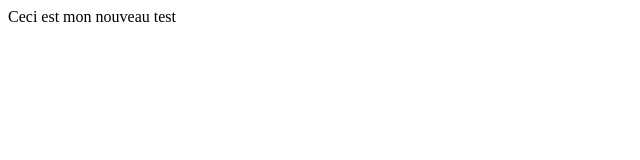
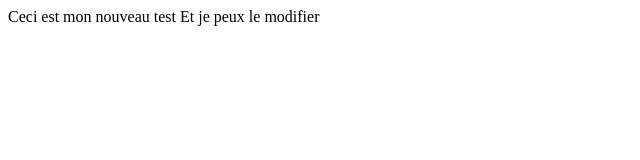
Before and after one commit to ljacques99/Hola, a plain HTML site: page index.html in a window 1280 px wide. Shown: the whole page, without its empty margins (0-640 px from the left). Drawn offline with Linux system fonts and the light colour scheme.

Commit message:
segunda prueba

```diff
--- a/index.html
+++ b/index.html
@@ -8,5 +8,6 @@
 </head>
 <body>
     Ceci est mon nouveau test
+    Et je peux le modifier
 </body>
 </html>
```
